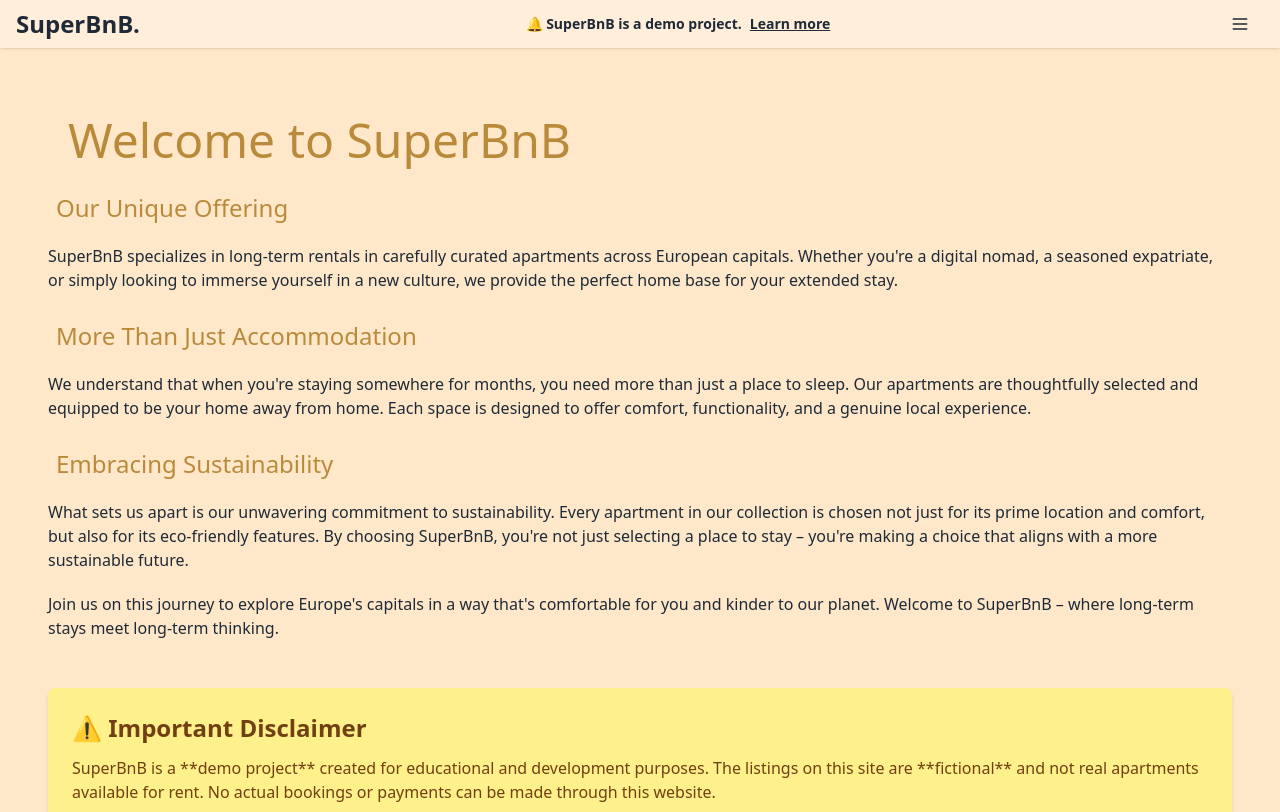
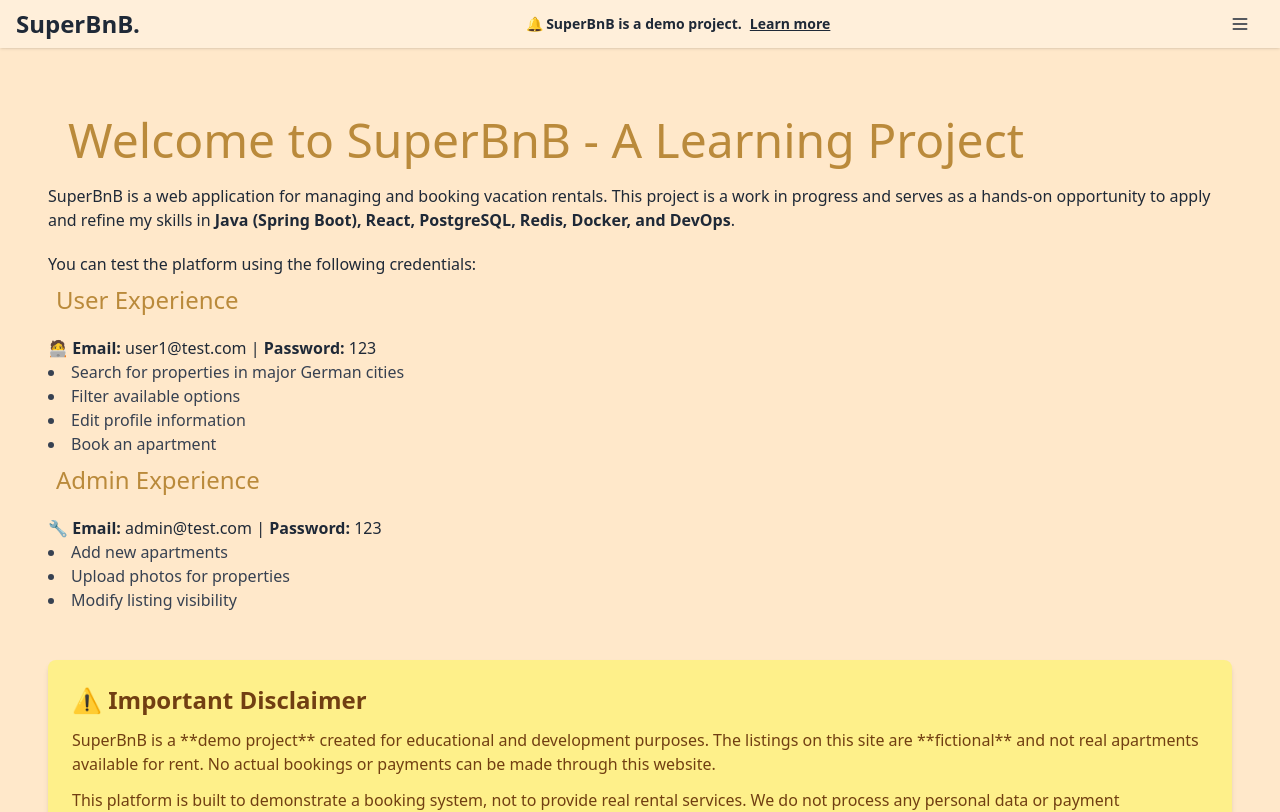
Before and after one commit to VittorioDeMarzi/SuperBnB_FrontEnd, a React (Vite) app: page /aboutus in a window 1280 px wide. Shown: the top 812 px of the page. Built offline with nearby package versions, Linux system fonts and the light colour scheme.

Commit message:
about us

```diff
--- a/src/components/Navbar.jsx
+++ b/src/components/Navbar.jsx
@@ -19,7 +19,7 @@ export default function Navbar() {
         <p className="text-xs md:text-sm font-semibold">
           🔔 <span className="mr-2">SuperBnB is a demo project.</span>
           <Link
-            to="/disclaimer"
+            to="/aboutus"
             className="underline font-bold hover:text-yellow-700"
           >
             Learn more
--- a/src/pages/AboutUs.jsx
+++ b/src/pages/AboutUs.jsx
@@ -3,27 +3,73 @@ import { Link } from "react-router-dom";
 export default function AboutUs() {
   return (
     <>
+      <section className="min-h-screen p-12">
+        <h1 className="text-ocra text-5xl p-5">
+          Welcome to SuperBnB - A Learning Project
+        </h1>
+        <p className="mb-5">
+          SuperBnB is a web application for managing and booking vacation
+          rentals. This project is a work in progress and serves as a hands-on
+          opportunity to apply and refine my skills in{" "}
+          <strong>
+            Java (Spring Boot), React, PostgreSQL, Redis, Docker, and DevOps
+          </strong>
+          .
+        </p>
 
-            <section className="min-h-screen p-12">
-                <h1 className="text-ocra text-5xl p-5">Welcome to SuperBnB</h1>
-                <h2 className="text-ocra text-2xl mb-3 p-2">Our Unique Offering</h2>
-                <p className="mb-5">SuperBnB specializes in long-term rentals in carefully curated apartments across European capitals. Whether you're a digital nomad, a seasoned expatriate, or simply looking to immerse yourself in a new culture, we provide the perfect home base for your extended stay.</p>
+        <p>You can test the platform using the following credentials:</p>
+        <div>
+          <h2 className="text-ocra text-2xl mb-3 p-2">User Experience</h2>
+          <p>
+            🧑‍💻 <strong>Email:</strong> user1@test.com |{" "}
+            <strong>Password:</strong> 123
+          </p>
+          <ul className="list-disc list-inside text-gray-700">
+            <li>Search for properties in major German cities</li>
+            <li>Filter available options</li>
+            <li>Edit profile information</li>
+            <li>Book an apartment</li>
+          </ul>
+        </div>
 
-                <h2 className="text-ocra text-2xl mb-3 p-2">More Than Just Accommodation</h2>
-                <p className="mb-5">We understand that when you're staying somewhere for months, you need more than just a place to sleep. Our apartments are thoughtfully selected and equipped to be your home away from home. Each space is designed to offer comfort, functionality, and a genuine local experience.</p>
-
-                <h2 className="text-ocra text-2xl mb-3 p-2">Embracing Sustainability</h2>
-                <p className="mb-5">What sets us apart is our unwavering commitment to sustainability. Every apartment in our collection is chosen not just for its prime location and comfort, but also for its eco-friendly features. By choosing SuperBnB, you're not just selecting a place to stay – you're making a choice that aligns with a more sustainable future.</p>
-
-                <p className="mb-5">Join us on this journey to explore Europe's capitals in a way that's comfortable for you and kinder to our planet. Welcome to SuperBnB – where long-term stays meet long-term thinking.</p>
+        <div>
+          <h2 className="text-ocra text-2xl mb-3 p-2">Admin Experience</h2>
+          <p>
+            🔧 <strong>Email:</strong> admin@test.com |{" "}
+            <strong>Password:</strong> 123
+          </p>
+          <ul className="list-disc list-inside text-gray-700">
+            <li>Add new apartments</li>
+            <li>Upload photos for properties</li>
+            <li>Modify listing visibility</li>
+          </ul>
+        </div>
 
         {/* Disclaimer Section */}
         <section className="bg-yellow-200 text-yellow-900 p-6 mt-12 rounded-lg shadow-md">
           <h3 className="text-2xl font-bold mb-3">⚠️ Important Disclaimer</h3>
-                    <p className="mb-3">SuperBnB is a **demo project** created for educational and development purposes. The listings on this site are **fictional** and not real apartments available for rent. No actual bookings or payments can be made through this website.</p>
-                    <p className="mb-3">This platform is built to demonstrate a booking system, not to provide real rental services. We do not process any personal data or payment information. Any interactions on the site are purely for demonstration purposes and will not result in any real transactions.</p>
-                    <p className="mb-3">If you have any questions or concerns, please feel free to contact us. Thank you for exploring SuperBnB!</p>
-                    <Link to="/disclaimer" className="underline font-bold text-yellow-700 hover:text-yellow-800">Read Full Disclaimer</Link>
+          <p className="mb-3">
+            SuperBnB is a **demo project** created for educational and
+            development purposes. The listings on this site are **fictional**
+            and not real apartments available for rent. No actual bookings or
+            payments can be made through this website.
+          </p>
+          <p className="mb-3">
+            This platform is built to demonstrate a booking system, not to
+            provide real rental services. We do not process any personal data or
+            payment information. Any interactions on the site are purely for
+            demonstration purposes and will not result in any real transactions.
+          </p>
+          <p className="mb-3">
+            If you have any questions or concerns, please feel free to contact
+            us. Thank you for exploring SuperBnB!
+          </p>
+          <Link
+            to="/disclaimer"
+            className="underline font-bold text-yellow-700 hover:text-yellow-800"
+          >
+            Read Full Disclaimer
+          </Link>
         </section>
       </section>
     </>
```
Lines whose indentation alone changed are shown as unchanged.
